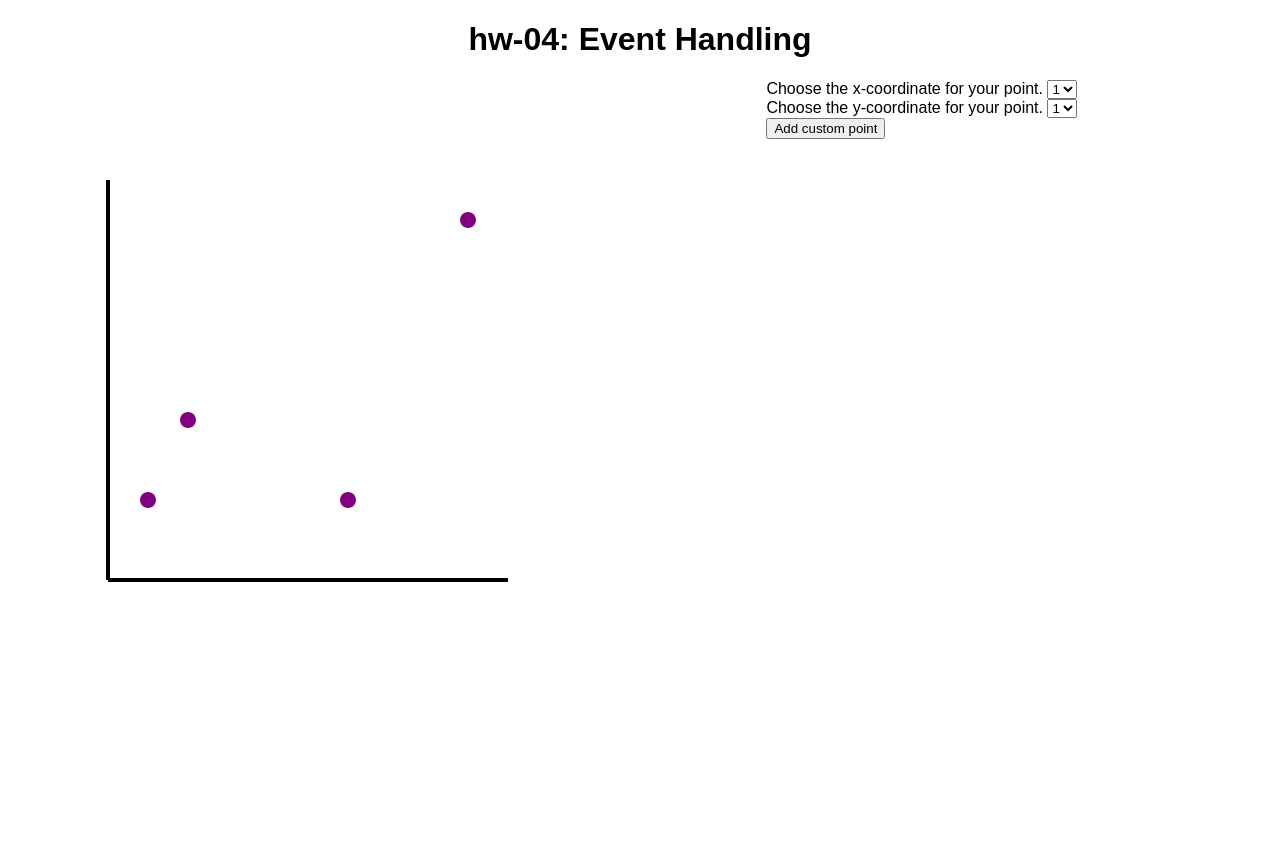
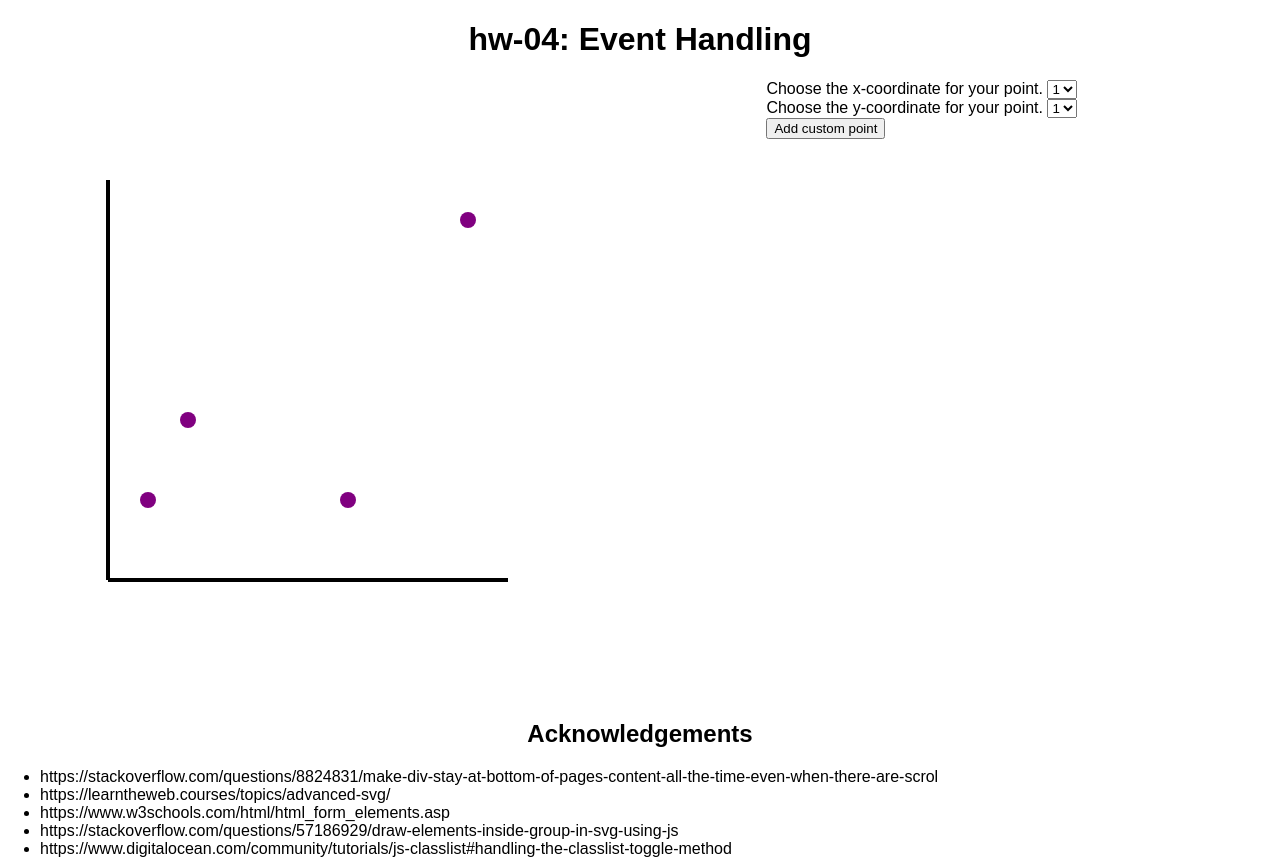
Before and after one commit to DS4200-S23-Class/hw-04-hw04-tom-and-alvin, a plain HTML site: page index.html in a window 1280 px wide. Before the commit the page ends 800 px from the top, so only its background shows below. Drawn offline with Linux system fonts and the light colour scheme.

Commit message:
All done

```diff
--- a/index.html
+++ b/index.html
@@ -1,6 +1,8 @@
+<!-- Creates the html page -->
 <!DOCTYPE html>
 <html>
 
+<!--Creates the title for the webpage-->
 <head>
     <meta charset=utf-8/>
     <link rel="stylesheet" href="style.css">
@@ -9,14 +11,17 @@
 
 
 <body>
-
+    <!--The heading of the webpage-->
     <h1>hw-04: Event Handling</h1>
 
+    <!--Creates the frame for the grid and corresponding points on the left portion of the page-->
     <div class = "left-column">
         <svg id="frame">
+            <!--Creates the x and y axis-->
             <line x1="100" y1="500" x2="500" y2="500"/>
             <line x1="100" y1="500" x2="100" y2="100"/>
             <!--Each unit increase adds 40 to the scale-->
+            <!--Creates the 4 points-->
             <circle class = "norm" cx="140" cy="420" r="8"/> <!-- (1,2) -->
             <circle class = "norm" cx="180" cy="340" r="8"/> <!-- (2,4) -->
             <circle class = "norm" cx="340" cy="420" r="8"/> <!-- (6,2) -->
@@ -24,19 +29,20 @@
         </svg>
     </div>
 
+    <!--The portion of the page that handles adding new points and seeing the most recent point clicked-->
     <div class = "right-column">
 
         <div id = "lastClicked">
 
         </div>
 
-
-
         <form>
 
+            <!--Creates the dropdown menu for the x corrdinate for a user to enter in a new point-->
             <div>
                 <p1>Choose the x-coordinate for your point.</p1>
                     <select id="xCoordinate">
+                        <!--Users given options from 1 to 9-->
                         <option>1</option>
                         <option>2</option>
                         <option>3</option>
@@ -49,10 +55,11 @@
                     </select>
             </div>
 
-
+            <!--Creates the dropdown menu for the y corrdinate for a user to enter in a new point-->
             <div>
                 <p1>Choose the y-coordinate for your point.</p1>
                     <select id="yCoordinate">
+                        <!--Users given options from 1 to 9-->
                         <option>1</option>
                         <option>2</option>
                         <option>3</option>
@@ -65,10 +72,28 @@
                     </select>
             </div>
 
+            <!--Creates a button for adding the certain point to the grid-->
             <button type='button' id='addPoint'>Add custom point</button>
         </form>
     </div>
 
+
+    <div id="footer">
+        <!--Makes an acknowledgement header-->
+        <h2> Acknowledgements</h2>
+            <ul>
+                <!--All the resources we used in order to complete out assignment-->
+                <li>https://stackoverflow.com/questions/8824831/make-div-stay-at-bottom-of-pages-content-all-the-time-even-when-there-are-scrol</li>
+                <li>https://learntheweb.courses/topics/advanced-svg/</li>
+                <li>https://www.w3schools.com/html/html_form_elements.asp</li>
+                <li>https://stackoverflow.com/questions/57186929/draw-elements-inside-group-in-svg-using-js</li>
+                <li>https://www.digitalocean.com/community/tutorials/js-classlist#handling-the-classlist-toggle-method</li>
+            </ul>
+    </div>
+
+
+
+<!--Links the javascript file-->
 <script src="main.js"> </script>
 </body>
 
--- a/main.js
+++ b/main.js
@@ -1,17 +1,20 @@
+/*Allows the points on the grid to be clicked and allows the button to be
+clicked to add more points*/
 function toggle(){
 	this.classList.toggle("clicked");
-
 }
 
+//This function allows the user to see what the last point clicked was
 function get_coordinates(){
 	let x = (this.getAttribute('cx') - 100) / 40;
 	let y = 10 - ((this.getAttribute('cy') - 100) / 40);
 
-	let coordinate = `(${x}, ${y})`;
+	let coordinate = "Last Point Clicked: " + `(${x}, ${y})`;
 	document.getElementById("lastClicked").innerHTML = coordinate;
 }
 
-
+/*Allows the cicles to be clicked which will then give them a border and tell what the
+coordinate of that point was*/
 function borders() {
 	const circles = document.getElementsByTagName("circle");
 
@@ -19,24 +22,24 @@ function borders() {
 		circles[i].addEventListener("click", toggle);
 		circles[i].addEventListener("click", get_coordinates);
 	}
-
 }
 
+/*This allows the circles to be clicked before a new point is added to the grid so that it
+is not dependent on the button feature*/
 (function(){
 	borders();
 })();
 
-
-
+//Allows a circle to be added to the grid based on the user entries in the dropdown menu
 function add_circle() {
 	let frame = document.getElementById("frame");
 
-	// Input numbers
+	// Based on the user entry in the dropdown, it will proportionally add it to the grid
 	let x = 100 + ((document.getElementById("xCoordinate").value) * 40) ;
 	let y = 500 - ((document.getElementById("yCoordinate").value) * 40);
 
 
-	// Create SVG circle element
+	// Create the SVG circle element
 	let circle = document.createElementNS("http://www.w3.org/2000/svg", "circle");
 	circle.setAttribute("cx", x);
 	circle.setAttribute("cy", y);
@@ -48,5 +51,6 @@ function add_circle() {
 	borders()
 }
 
+//Adds an event listener for the adding circle function
 document.getElementById("addPoint")
 		.addEventListener('click', add_circle);
--- a/style.css
+++ b/style.css
@@ -1,40 +1,64 @@
+/*Makes the entire body Arial font*/
 body {
 	font-family: Arial;
 }
 
+/*Centers the main header of the webpage*/
 h1 {
   text-align: center;
 }
 
+/*Centers the acknowledgements of the webpage*/
+h2 {
+  text-align: center;
+}
+
+/*The left (grid) part of the page takes up 60% of the left side of the page*/
 .left-column {
  	width: 60%;
-    float: left;
+  float: left;
 }
 
+/*The right (written) part of the page takes up 40% of the right side of the page*/
 .right-column {
 	width: 40%;
 	float: right;
 }
 
+/*The frame is 550 by 550 pixels*/
 #frame {
 	width: 550px;
 	height: 550px;
 }
 
+/*Creates a border around the circle or point when clicked*/
 .clicked {
   stroke: red;
   stroke-width: 4;
 }
 
+/*Styles the lines for the x and y axis with a dark black format*/
 line {
 	stroke: black;
 	stroke-width: 4;
 }
 
+/*Makes each point on the grid purple*/
 circle {
 	fill: purple;
 }
 
+
+/*Makes each point turn orange when the mouse hovers over it*/
 circle:hover {
 	fill: orange;
 }
+
+/*Aligns the acknowledgements at the bottom of the page*/
+#footer {
+    height: 100px;
+    width:100%;
+    position: absolute;
+    left: 0;
+    bottom: 0;
+}
```
